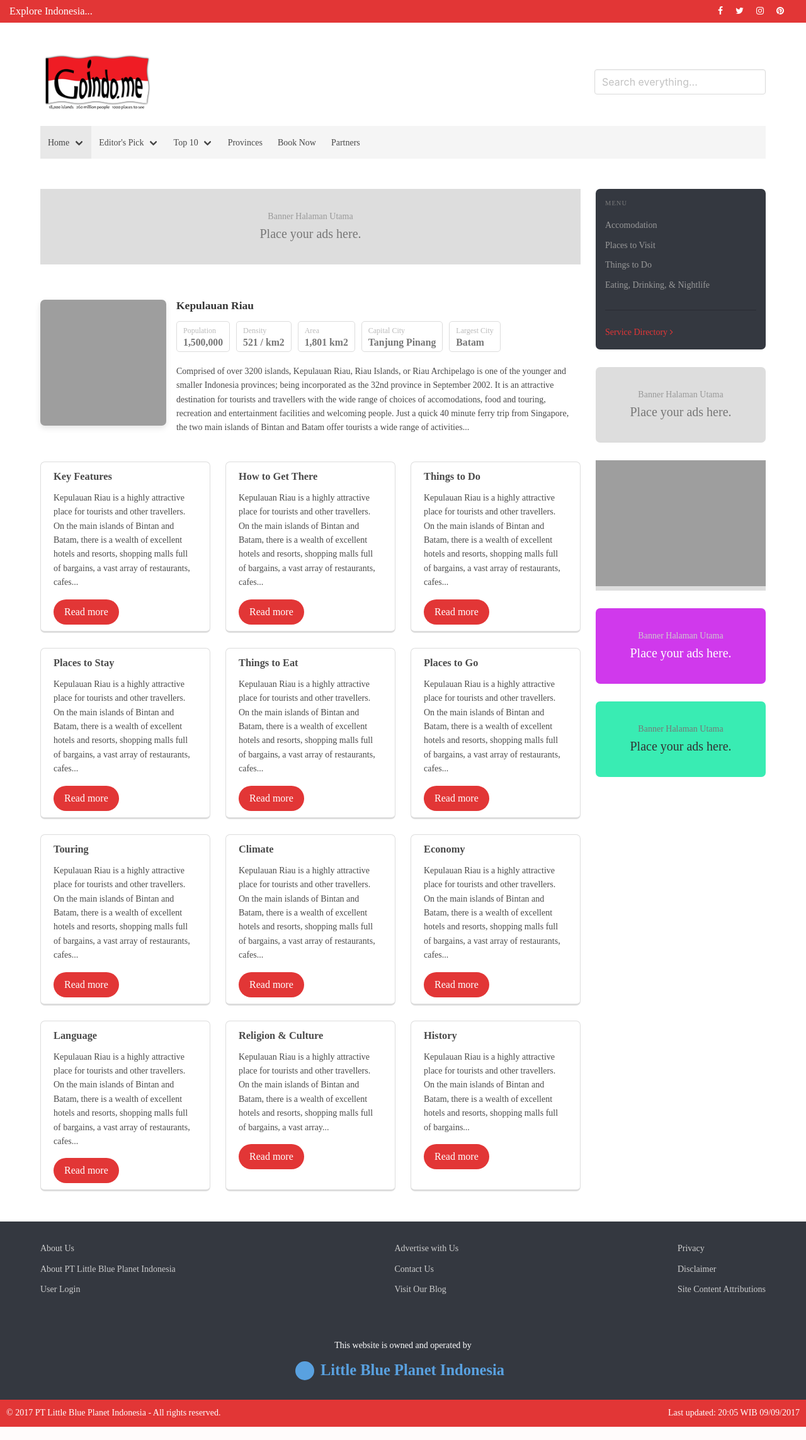
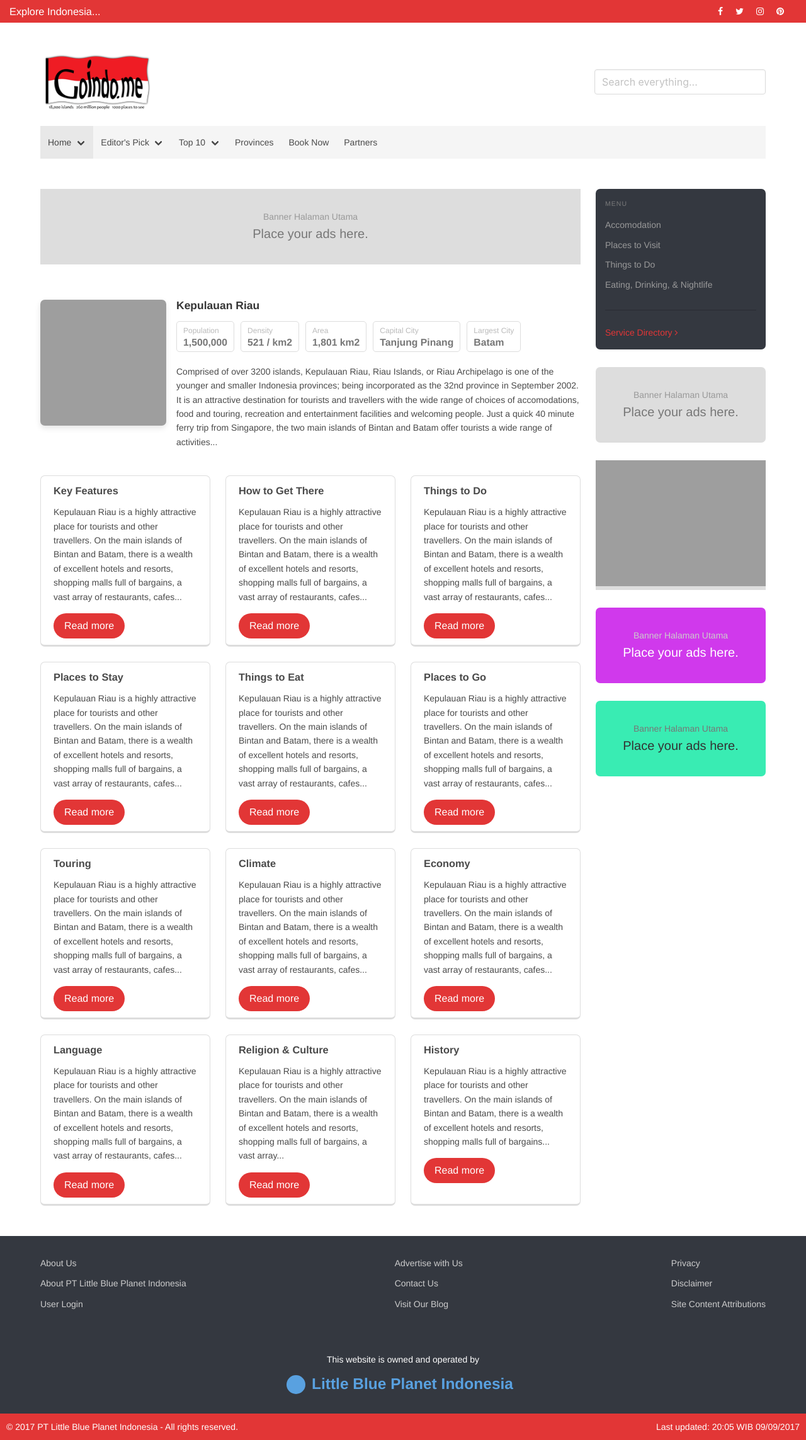
Before and after one commit to itujono/goindo.me, a PHP site: page / in a window 1280 px wide. Shown: the whole page at 63% size. Before the commit the page ends 2266 px from the top, so only its background shows below. Run offline with PHP 8.4, Linux system fonts and the light colour scheme; a map, chart or similar area stays blank; some libraries are stand-ins or nearby versions; grey boxes are pictures that could not be loaded.

Commit message:
Betulin font.

```diff
--- a/css/style.css
+++ b/css/style.css
@@ -1,5 +1,5 @@
 body, h1, h2, h3, h4, h5, h6 {
-  font-family: 'Avenir Regular';
+  font-family: 'Avenir Regular', 'Helvetica Neue', Arial, sans-serif;
 }
 
 h3 {
--- a/css/style.scss
+++ b/css/style.scss
@@ -2,7 +2,7 @@
 
 
 body, h1, h2, h3, h4, h5, h6 {
-    font-family: 'Avenir Regular'
+    font-family: 'Avenir Regular', 'Helvetica Neue', Arial, sans-serif;
 }
 
 h3 {
```
